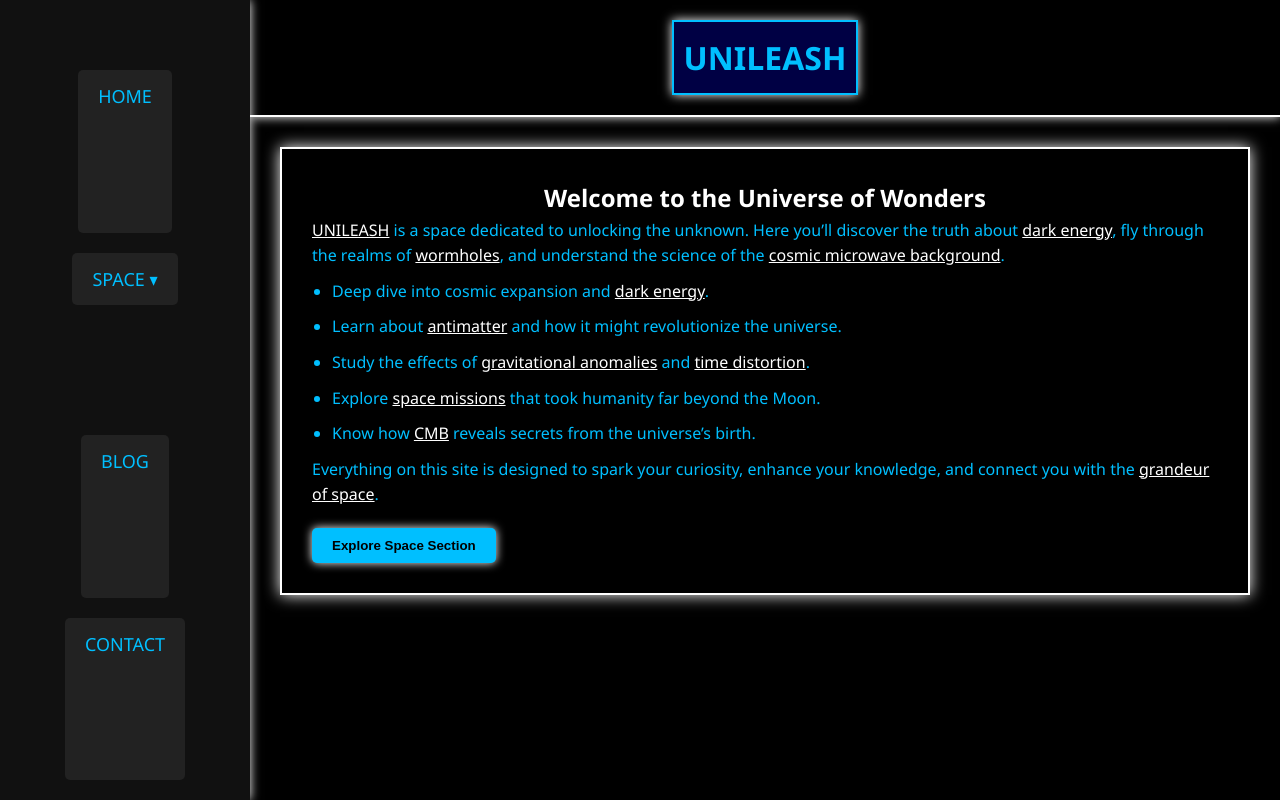
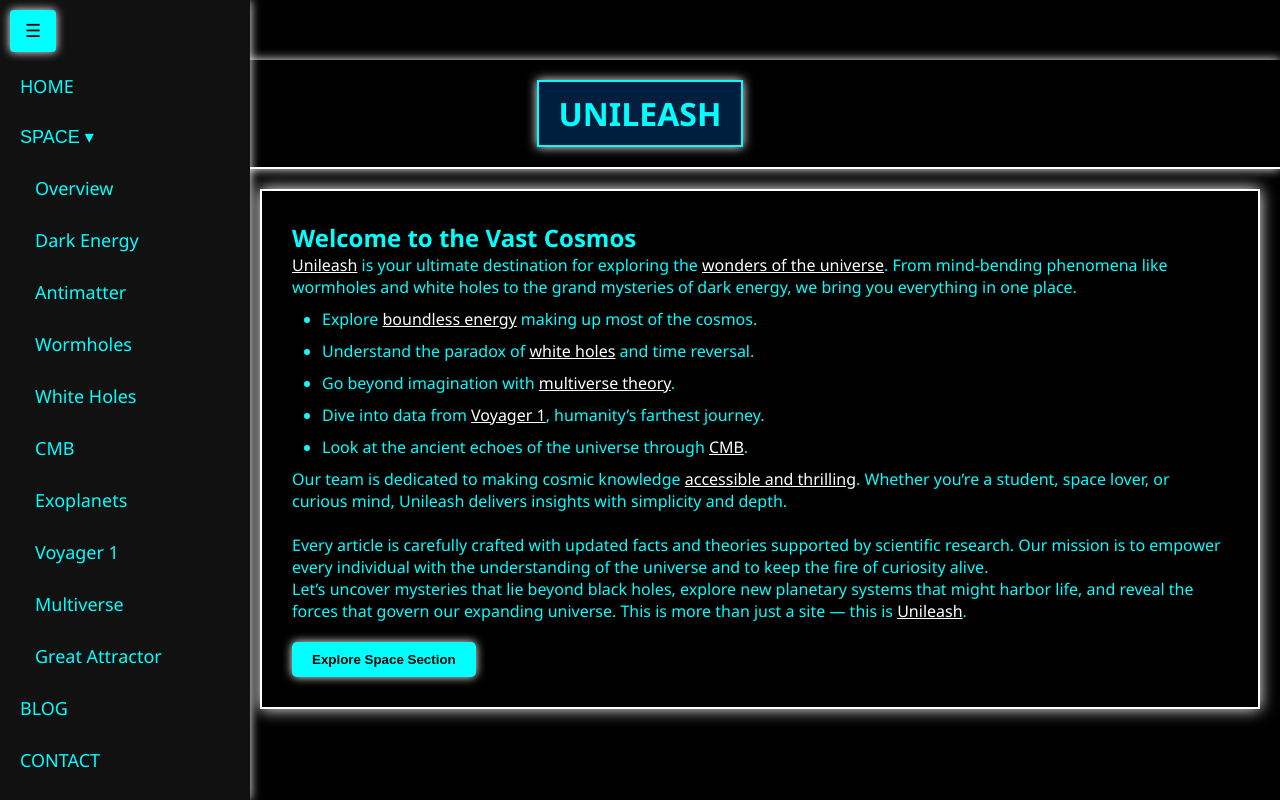
Before and after one commit to unileash/unileash.github.io, a plain HTML site: page index.html in a window 1280 px wide. Drawn offline with Linux system fonts and the light colour scheme.

Commit message:
Add files via upload

```diff
--- a/index.html
+++ b/index.html
@@ -1,100 +1,124 @@
-
-
 <!DOCTYPE html>
 <html lang="en">
 <head>
   <meta charset="UTF-8" />
   <meta name="viewport" content="width=device-width, initial-scale=1.0" />
   <title>UNILEASH - Home</title>
-
-<!-- Google tag (gtag.js) -->
-<script async src="https://www.googletagmanager.com/gtag/js?id=G-MDY4XF90ZF"></script>
-<script>
-  window.dataLayer = window.dataLayer || [];
-  function gtag(){dataLayer.push(arguments);}
-  gtag('js', new Date());
-  gtag('config', 'G-MDY4XF90ZF');
-</script>
-
-  <link rel="stylesheet" href="style.css" />
   <style>
     * {
+      box-sizing: border-box;
       margin: 0;
       padding: 0;
-      box-sizing: border-box;
     }
+
     body {
+      font-family: 'Segoe UI', Tahoma, Geneva, Verdana, sans-serif;
       background-color: black;
-      color: #00bfff;
-      font-family: 'Segoe UI', Tahoma, Geneva, Verdana, sans-serif;
-      padding-left: 250px;
+      color: #00ffff;
+      padding-top: 60px;
+      transition: margin-left 0.3s ease;
     }
+
     header {
       background-color: black;
-      color: #00bfff;
+      color: #00ffff;
+      text-align: center;
       padding: 20px;
-      text-align: center;
       border-bottom: 2px solid white;
       box-shadow: 0 0 10px white;
     }
+
     header h1 {
-      background-color: #000044;
-      padding: 10px;
+      background-color: #001f3f;
+      padding: 10px 20px;
       display: inline-block;
-      border: 2px solid #00bfff;
+      border: 2px solid #00ffff;
       box-shadow: 0 0 10px white;
-      color: #00bfff;
-      font-weight: bold;
     }
-    nav {
+
+    .sidebar {
+      height: 100%;
+      width: 250px;
       position: fixed;
       top: 0;
       left: 0;
-      height: 100%;
-      width: 250px;
       background-color: #111;
       padding-top: 60px;
+      overflow-x: hidden;
+      transition: transform 0.3s ease;
       box-shadow: 0 0 10px white;
     }
-    nav a {
-      padding: 12px 20px;
+
+    .sidebar a,
+    .sidebar button {
+      display: block;
+      color: #00ffff;
+      padding: 14px 20px;
       text-decoration: none;
       font-size: 18px;
-      color: #00bfff;
-      display: block;
-      transition: 0.3s;
+      border: none;
+      background: none;
+      text-align: left;
+      width: 100%;
+      cursor: pointer;
     }
-    nav a:hover {
+
+    .sidebar a:hover,
+    .sidebar button:hover {
       background-color: #333;
     }
+
     .submenu {
       display: none;
-      padding-left: 20px;
+      padding-left: 15px;
     }
-    .dropdown:hover .submenu {
+
+    .submenu.show {
       display: block;
     }
+
+    .toggle-btn {
+      position: fixed;
+      top: 10px;
+      left: 10px;
+      z-index: 1000;
+      background-color: #00ffff;
+      border: none;
+      color: black;
+      padding: 10px 15px;
+      font-size: 18px;
+      border-radius: 4px;
+      cursor: pointer;
+      box-shadow: 0 0 10px white;
+    }
+
     .container {
+      margin-left: 260px;
       padding: 30px;
       border: 2px solid white;
-      margin: 30px;
+      margin-top: 20px;
+      margin-right: 20px;
       box-shadow: 0 0 15px white;
       background-color: black;
     }
+
     ul {
-      margin-left: 20px;
+      margin-left: 30px;
     }
+
     ul li {
       margin: 10px 0;
     }
+
     .highlight {
       text-decoration: underline;
       color: white;
     }
+
     .space-button {
       margin-top: 20px;
       padding: 10px 20px;
-      background-color: #00bfff;
+      background-color: #00ffff;
       color: black;
       font-weight: bold;
       border: none;
@@ -102,36 +126,44 @@
       border-radius: 5px;
       box-shadow: 0 0 10px white;
     }
+
     .space-button:hover {
-      background-color: #0099cc;
+      background-color: #00cccc;
     }
-    @media (max-width: 768px) {
-      body {
-        padding-left: 0;
+
+    @media screen and (max-width: 768px) {
+      .sidebar {
+        transform: translateX(-100%);
       }
-      nav {
-        position: relative;
-        width: 100%;
-        height: auto;
-        box-shadow: none;
+
+      .sidebar.open {
+        transform: translateX(0);
       }
-      nav a {
-        display: inline-block;
-        padding: 10px;
-        font-size: 16px;
-      }
+
       .container {
-        margin: 10px;
+        margin-left: 20px;
+        margin-right: 20px;
       }
     }
   </style>
+  <script>
+    function toggleSidebar() {
+      document.getElementById("sidebar").classList.toggle("open");
+    }
+
+    function toggleSubmenu() {
+      document.getElementById("spaceSubmenu").classList.toggle("show");
+    }
+  </script>
 </head>
 <body>
-  <nav>
+
+  <button class="toggle-btn" onclick="toggleSidebar()">☰</button>
+
+  <nav id="sidebar" class="sidebar open">
     <a href="index.html">HOME</a>
-    <div class="dropdown">
-      <a href="#">SPACE ▾</a>
-      <div class="submenu">
+    <button onclick="toggleSubmenu()">SPACE ▾</button>
+    <div id="spaceSubmenu" class="submenu show">
       <a href="space.html">Overview</a>
       <a href="darkenergy.html">Dark Energy</a>
       <a href="antimatter.html">Antimatter</a>
@@ -143,7 +175,6 @@
       <a href="multiverse.html">Multiverse</a>
       <a href="greatattractor.html">Great Attractor</a>
     </div>
-    </div>
     <a href="blog.html">BLOG</a>
     <a href="contact.html">CONTACT</a>
   </nav>
@@ -152,22 +183,31 @@
     <h1>UNILEASH</h1>
   </header>
 
-  <div class="container">
-    <h2>Welcome to the Universe of Wonders</h2>
+  <main class="container">
+    <h2>Welcome to the Vast Cosmos</h2>
     <p>
-      <span class="highlight">UNILEASH</span> is a space dedicated to unlocking the unknown. Here you’ll discover the truth about <span class="highlight">dark energy</span>, fly through the realms of <span class="highlight">wormholes</span>, and understand the science of the <span class="highlight">cosmic microwave background</span>.
+      <span class="highlight">Unileash</span> is your ultimate destination for exploring the <span class="highlight">wonders of the universe</span>. From mind-bending phenomena like wormholes and white holes to the grand mysteries of dark energy, we bring you everything in one place.
     </p>
+
     <ul>
-      <li>Deep dive into cosmic expansion and <span class="highlight">dark energy</span>.</li>
-      <li>Learn about <span class="highlight">antimatter</span> and how it might revolutionize the universe.</li>
-      <li>Study the effects of <span class="highlight">gravitational anomalies</span> and <span class="highlight">time distortion</span>.</li>
-      <li>Explore <span class="highlight">space missions</span> that took humanity far beyond the Moon.</li>
-      <li>Know how <span class="highlight">CMB</span> reveals secrets from the universe’s birth.</li>
+      <li>Explore <span class="highlight">boundless energy</span> making up most of the cosmos.</li>
+      <li>Understand the paradox of <span class="highlight">white holes</span> and time reversal.</li>
+      <li>Go beyond imagination with <span class="highlight">multiverse theory</span>.</li>
+      <li>Dive into data from <span class="highlight">Voyager 1</span>, humanity’s farthest journey.</li>
+      <li>Look at the ancient echoes of the universe through <span class="highlight">CMB</span>.</li>
     </ul>
+
     <p>
-      Everything on this site is designed to spark your curiosity, enhance your knowledge, and connect you with the <span class="highlight">grandeur of space</span>.
+      Our team is dedicated to making cosmic knowledge <span class="highlight">accessible and thrilling</span>. Whether you’re a student, space lover, or curious mind, Unileash delivers insights with simplicity and depth. <br><br>
+      Every article is carefully crafted with updated facts and theories supported by scientific research. Our mission is to empower every individual with the understanding of the universe and to keep the fire of curiosity alive.
     </p>
+
+    <p>
+      Let’s uncover mysteries that lie beyond black holes, explore new planetary systems that might harbor life, and reveal the forces that govern our expanding universe. This is more than just a site — this is <span class="highlight">Unileash</span>.
+    </p>
+
     <button class="space-button" onclick="location.href='space.html'">Explore Space Section</button>
-  </div>
+  </main>
+
 </body>
 </html>
```
Lines whose indentation alone changed are shown as unchanged.
